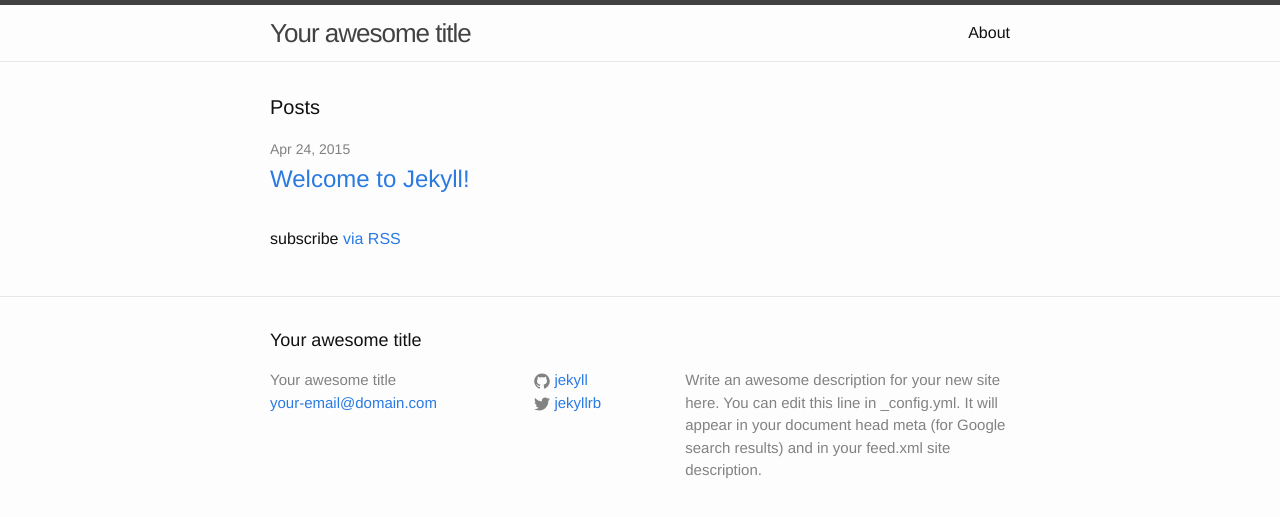
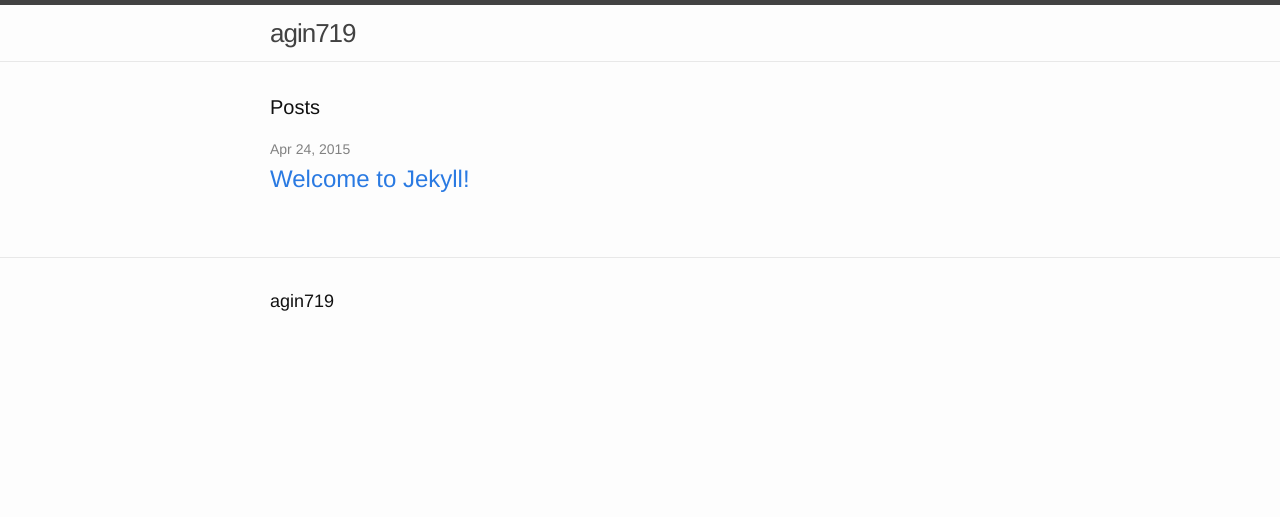
Before and after one commit to agin719/agin719.github.io, a Jekyll site: the page built from index.html, in a window 1280 px wide. Shown: the top 517 px of the page. Built offline with Jekyll 4.4.1, drawn with Linux system fonts in a browser that asks for light colours.

Commit message:
new blog

```diff
--- a/_config.yml
+++ b/_config.yml
@@ -1,12 +1,10 @@
 # Site settings
-title: Your awesome title
-email: your-email@domain.com
+title: agin719
+email: agin719@126.com
 description: > # this means to ignore newlines until "baseurl:"
-  Write an awesome description for your new site here. You can edit this
-  line in _config.yml. It will appear in your document head meta (for
-  Google search results) and in your feed.xml site description.
+  power by jekyll.
 baseurl: "" # the subpath of your site, e.g. /blog/
-url: "http://yourdomain.com" # the base hostname & protocol for your site
+url: "http://agin719.github.io" # the base hostname & protocol for your site
 twitter_username: jekyllrb
 github_username:  jekyll
 
--- a/_includes/footer.html
+++ b/_includes/footer.html
@@ -2,53 +2,7 @@
 
   <div class="wrapper">
 
-    <h2 class="footer-heading">{{ site.title }}</h2>
-
-    <div class="footer-col-wrapper">
-      <div class="footer-col  footer-col-1">
-        <ul class="contact-list">
-          <li>{{ site.title }}</li>
-          <li><a href="mailto:{{ site.email }}">{{ site.email }}</a></li>
-        </ul>
-      </div>
-
-      <div class="footer-col  footer-col-2">
-        <ul class="social-media-list">
-          {% if site.github_username %}
-          <li>
-            <a href="https://github.com/{{ site.github_username }}">
-              <span class="icon  icon--github">
-                <svg viewBox="0 0 16 16">
-                  <path fill="#828282" d="M7.999,0.431c-4.285,0-7.76,3.474-7.76,7.761 c0,3.428,2.223,6.337,5.307,7.363c0.388,0.071,0.53-0.168,0.53-0.374c0-0.184-0.007-0.672-0.01-1.32 c-2.159,0.469-2.614-1.04-2.614-1.04c-0.353-0.896-0.862-1.135-0.862-1.135c-0.705-0.481,0.053-0.472,0.053-0.472 c0.779,0.055,1.189,0.8,1.189,0.8c0.692,1.186,1.816,0.843,2.258,0.645c0.071-0.502,0.271-0.843,0.493-1.037 C4.86,11.425,3.049,10.76,3.049,7.786c0-0.847,0.302-1.54,0.799-2.082C3.768,5.507,3.501,4.718,3.924,3.65 c0,0,0.652-0.209,2.134,0.796C6.677,4.273,7.34,4.187,8,4.184c0.659,0.003,1.323,0.089,1.943,0.261 c1.482-1.004,2.132-0.796,2.132-0.796c0.423,1.068,0.157,1.857,0.077,2.054c0.497,0.542,0.798,1.235,0.798,2.082 c0,2.981-1.814,3.637-3.543,3.829c0.279,0.24,0.527,0.713,0.527,1.437c0,1.037-0.01,1.874-0.01,2.129 c0,0.208,0.14,0.449,0.534,0.373c3.081-1.028,5.302-3.935,5.302-7.362C15.76,3.906,12.285,0.431,7.999,0.431z"/>
-                </svg>
-              </span>
-
-              <span class="username">{{ site.github_username }}</span>
-            </a>
-          </li>
-          {% endif %}
-
-          {% if site.twitter_username %}
-          <li>
-            <a href="https://twitter.com/{{ site.twitter_username }}">
-              <span class="icon  icon--twitter">
-                <svg viewBox="0 0 16 16">
-                  <path fill="#828282" d="M15.969,3.058c-0.586,0.26-1.217,0.436-1.878,0.515c0.675-0.405,1.194-1.045,1.438-1.809
-                  c-0.632,0.375-1.332,0.647-2.076,0.793c-0.596-0.636-1.446-1.033-2.387-1.033c-1.806,0-3.27,1.464-3.27,3.27 c0,0.256,0.029,0.506,0.085,0.745C5.163,5.404,2.753,4.102,1.14,2.124C0.859,2.607,0.698,3.168,0.698,3.767 c0,1.134,0.577,2.135,1.455,2.722C1.616,6.472,1.112,6.325,0.671,6.08c0,0.014,0,0.027,0,0.041c0,1.584,1.127,2.906,2.623,3.206 C3.02,9.402,2.731,9.442,2.433,9.442c-0.211,0-0.416-0.021-0.615-0.059c0.416,1.299,1.624,2.245,3.055,2.271 c-1.119,0.877-2.529,1.4-4.061,1.4c-0.264,0-0.524-0.015-0.78-0.046c1.447,0.928,3.166,1.469,5.013,1.469 c6.015,0,9.304-4.983,9.304-9.304c0-0.142-0.003-0.283-0.009-0.423C14.976,4.29,15.531,3.714,15.969,3.058z"/>
-                </svg>
-              </span>
-
-              <span class="username">{{ site.twitter_username }}</span>
-            </a>
-          </li>
-          {% endif %}
-        </ul>
-      </div>
-
-      <div class="footer-col  footer-col-3">
-        <p class="text">{{ site.description }}</p>
-      </div>
-    </div>
+    <h2 class="footer-heading" style="font-size=10px">{{ site.title }}</h2>
 
   </div>
 
--- a/_includes/head.html
+++ b/_includes/head.html
@@ -1,12 +1,11 @@
 <head>
   <meta charset="utf-8">
-  <meta http-equiv="X-UA-Compatible" content="IE=edge">
-  <meta name="viewport" content="width=device-width, initial-scale=1">
-
-  <title>{% if page.title %}{{ page.title }}{% else %}{{ site.title }}{% endif %}</title>
-  <meta name="description" content="{% if page.excerpt %}{{ page.excerpt | strip_html | strip_newlines | truncate: 160 }}{% else %}{{ site.description }}{% endif %}">
-
+  <title>
+	{% if page.title %}
+		{{ page.title }}
+	{% else %}
+		{{ site.title }}
+	{% endif %}
+  </title>
   <link rel="stylesheet" href="{{ "/css/main.css" | prepend: site.baseurl }}">
-  <link rel="canonical" href="{{ page.url | replace:'index.html','' | prepend: site.baseurl | prepend: site.url }}">
-  <link rel="alternate" type="application/rss+xml" title="{{ site.title }}" href="{{ "/feed.xml" | prepend: site.baseurl | prepend: site.url }}" />
 </head>
--- a/_includes/header.html
+++ b/_includes/header.html
@@ -1,27 +1,5 @@
 <header class="site-header">
-
-  <div class="wrapper">
-
-    <a class="site-title" href="{{ site.baseurl }}/">{{ site.title }}</a>
-
-    <nav class="site-nav">
-      <a href="#" class="menu-icon">
-        <svg viewBox="0 0 18 15">
-          <path fill="#424242" d="M18,1.484c0,0.82-0.665,1.484-1.484,1.484H1.484C0.665,2.969,0,2.304,0,1.484l0,0C0,0.665,0.665,0,1.484,0 h15.031C17.335,0,18,0.665,18,1.484L18,1.484z"/>
-          <path fill="#424242" d="M18,7.516C18,8.335,17.335,9,16.516,9H1.484C0.665,9,0,8.335,0,7.516l0,0c0-0.82,0.665-1.484,1.484-1.484 h15.031C17.335,6.031,18,6.696,18,7.516L18,7.516z"/>
-          <path fill="#424242" d="M18,13.516C18,14.335,17.335,15,16.516,15H1.484C0.665,15,0,14.335,0,13.516l0,0 c0-0.82,0.665-1.484,1.484-1.484h15.031C17.335,12.031,18,12.696,18,13.516L18,13.516z"/>
-        </svg>
-      </a>
-
-      <div class="trigger">
-        {% for page in site.pages %}
-          {% if page.title %}
-          <a class="page-link" href="{{ page.url | prepend: site.baseurl }}">{{ page.title }}</a>
-          {% endif %}
-        {% endfor %}
-      </div>
-    </nav>
-
-  </div>
-
+	<div class="wrapper">
+     <a class="site-title" href="{{ site.baseurl }}/">{{ site.title }}</a>
+	</div>
 </header>
--- a/_posts/2015-04-24-welcome-to-jekyll.markdown
+++ b/_posts/2015-04-24-welcome-to-jekyll.markdown
@@ -11,7 +11,7 @@ To add new posts, simply add a file in the `_posts` directory that follows the c
 Jekyll also offers powerful support for code snippets:
 
 {% highlight ruby %}
-def print_hi(name)
+def prinsst_hi(name)
   puts "Hi, #{name}"
 end
 print_hi('Tom')
--- a/index.html
+++ b/index.html
@@ -18,6 +18,4 @@ layout: default
     {% endfor %}
   </ul>
 
-  <p class="rss-subscribe">subscribe <a href="{{ "/feed.xml" | prepend: site.baseurl }}">via RSS</a></p>
-
 </div>
```
